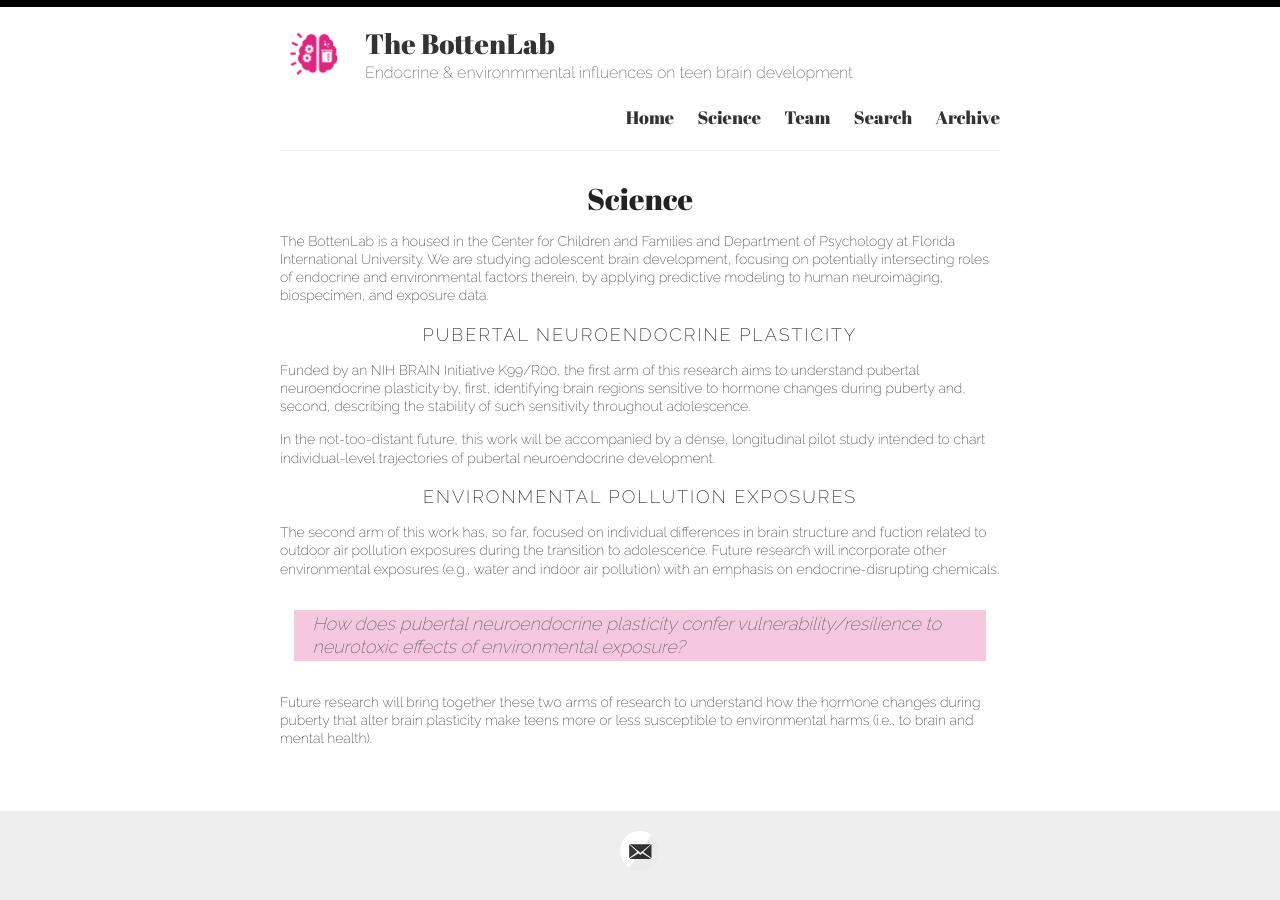
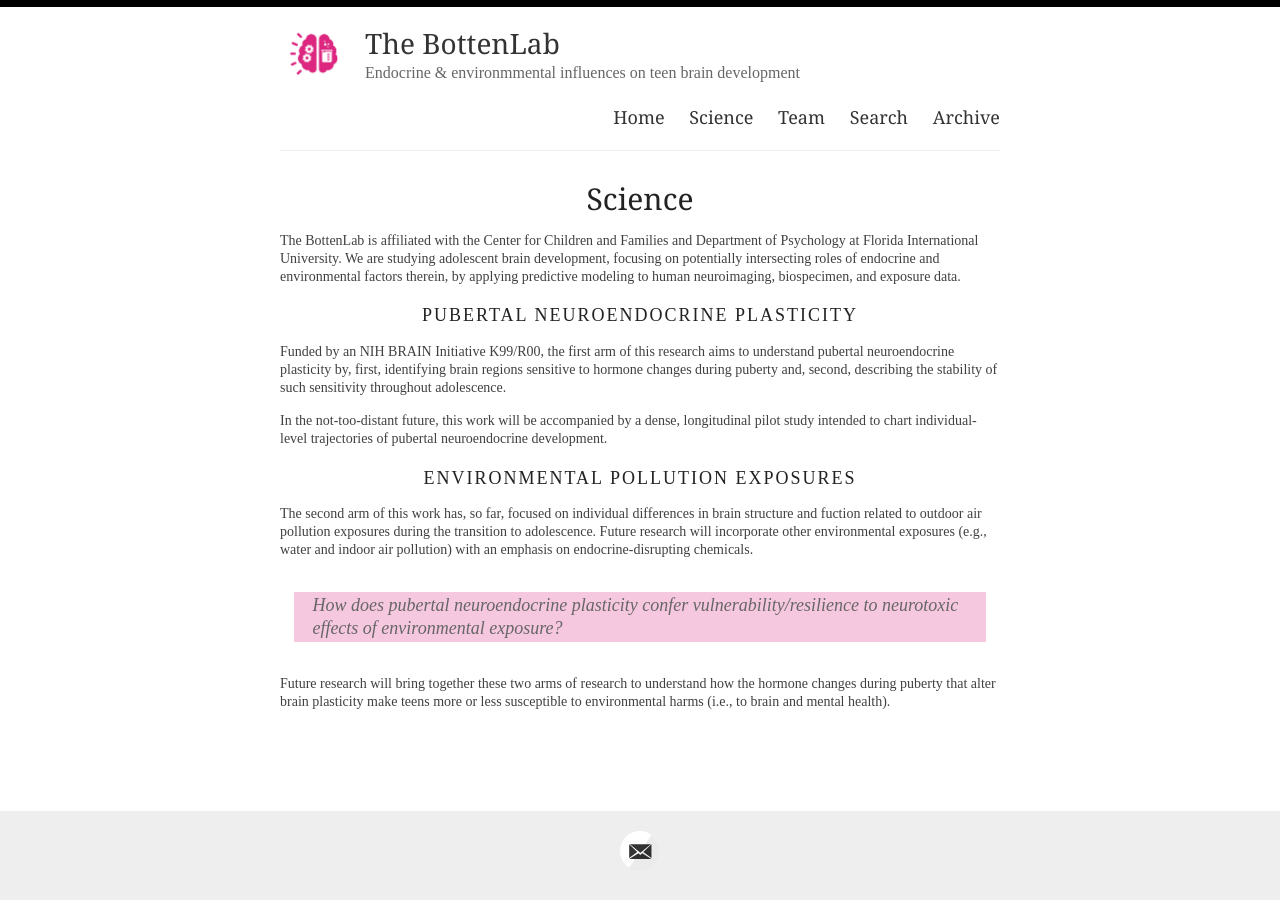
Before and after one commit to Bottenlab/bottenlab.github.io, a Jekyll site: the page built from _pages/science.md, in a window 1280 px wide. Built offline with Jekyll 4.4.1, drawn with Linux system fonts in a browser that asks for light colours; some web fonts are replaced.

Commit message:
trying other fonts, fix typo

```diff
--- a/_pages/science.md
+++ b/_pages/science.md
@@ -4,7 +4,7 @@ title: Science
 permalink: /science/
 ---
 
-The BottenLab is a housed in the Center for Children and Families and Department of Psychology at
+The BottenLab is affiliated with the Center for Children and Families and Department of Psychology at
 Florida International University.
 We are studying adolescent brain development, focusing on potentially intersecting roles of
 endocrine and environmental factors therein, by applying predictive modeling to human neuroimaging,
--- a/assets/style.scss
+++ b/assets/style.scss
@@ -15,10 +15,10 @@
 
 @import url('https://fonts.googleapis.com/css?family=Roboto');
 // @import url('https://fonts.googleapis.com/css?family=Playfair+Display:600italic|Work+Sans:300');
-@import url('https://fonts.googleapis.com/css?family=Abril+Fatface|Raleway:200');
+@import url('https://fonts.googleapis.com/css?family=Grandiflora+One|Alegreya+Sans:300');
 
-$quicksand: 'Abril Fatface', Georgia, sans-serif;
-$garamond: 'Raleway', serif;
+$quicksand: 'Grandiflora One', Georgia, sans-serif;
+$garamond: 'Alegreya Sans', serif;
 
 
 html {
```
